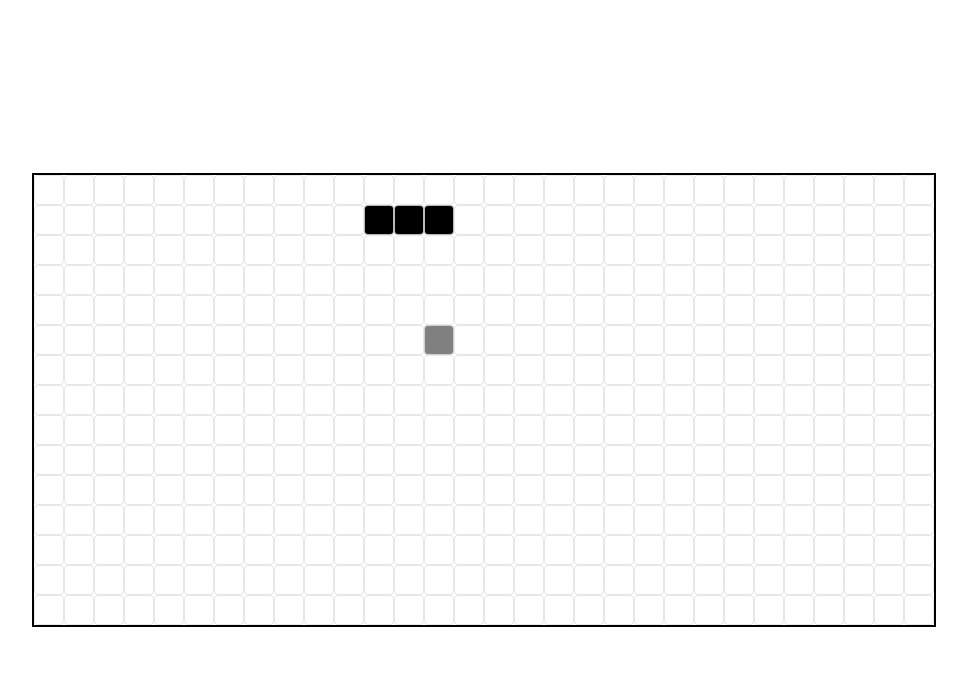
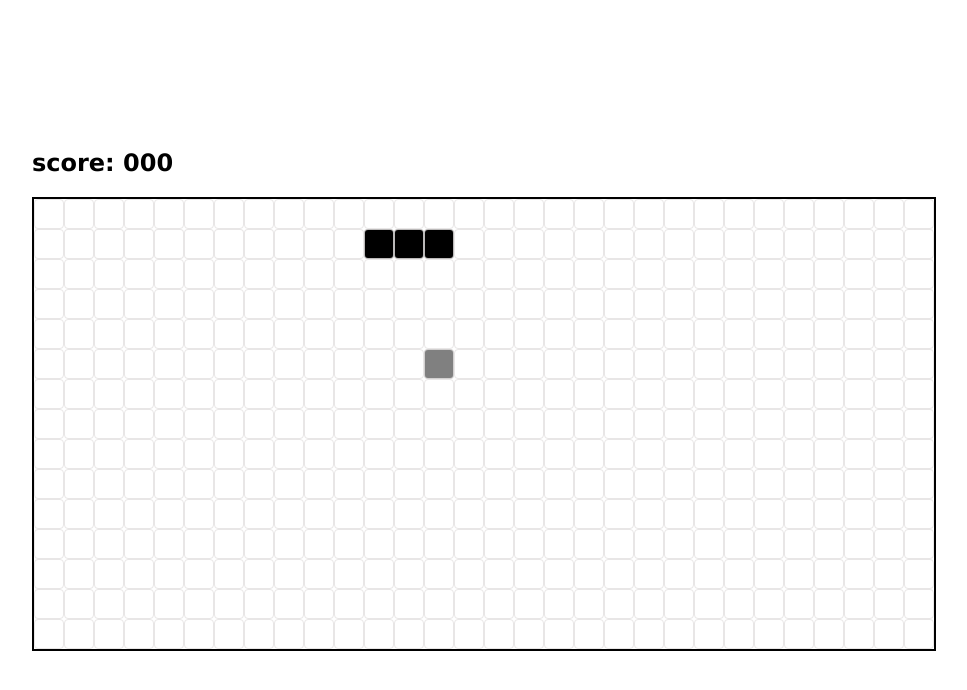
Before and after one commit to NaksuV/snake, a plain HTML site: page index.html in a window 1280 px wide. Shown: the whole page, without its empty margins (156-1123 px from the left). Drawn offline with Linux system fonts and the light colour scheme.

Commit message:
add score

```diff
--- a/index.html
+++ b/index.html
@@ -9,7 +9,11 @@
 </head>
 
 <body>
-    <div id="board"></div>
+    <div class="container">
+        <div id="score">score: 000</div>
+        <div id="board"></div>
+    </div>
+
     <script src="./main.js"></script>
 </body>
 
--- a/main.js
+++ b/main.js
@@ -5,6 +5,7 @@ let board_width = 30
 let board_height = 15
 let mouse_col
 let mouse_generation_delay = 2000
+let score = 0
 
 creat_board()
 initial_snake_render()
@@ -77,10 +78,11 @@ function move_snake() {
     if (mouse_col && mouse_col[0] === new_head[0] && mouse_col[1] === new_head[1]) {
         mouse_col = null
         setTimeout(create_mouse, mouse_generation_delay);
-    }else{
+        score = score + 1
+        document.getElementById("score").innerText = "score: " + score.toString().padStart(3,"0")
+    } else {
         let tail = snake.shift()
         paint_column(tail, "white")
-
     }
 
 }
--- a/style.css
+++ b/style.css
@@ -6,6 +6,7 @@
 
 body {
     display: flex;
+    flex-direction: column;
     justify-content: center;
     align-items: center;
     width: 100vw;
@@ -28,3 +29,11 @@ body {
     border: 1px solid rgba(228, 225, 225, 0.824);
     border-radius: 4px;
 }
+
+#score{
+        width: 100%;
+        font-size: 24px;
+        font-weight: bold;
+        font-family: Verdana, Geneva, Tahoma, sans-serif;
+        margin-bottom: 20px;
+}
```
